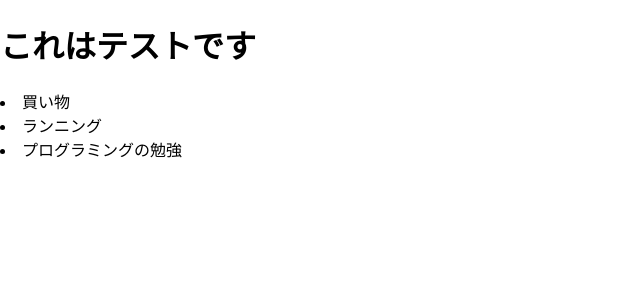
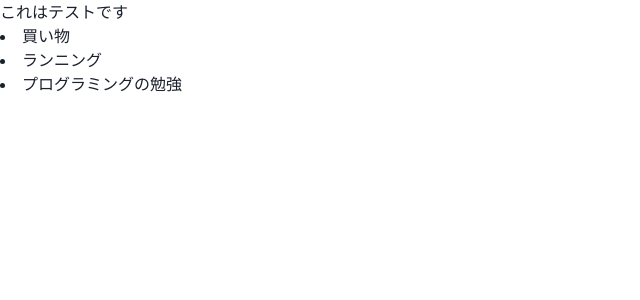
Before and after one commit to ssaitho/todo-web, a React (Create React App) app: page / in a window 1280 px wide. Shown: the top 300 px of the page, without its empty margins (0-640 px from the left). Built offline with nearby package versions, Linux system fonts and the light colour scheme.

Commit message:
add ChakuraUI

```diff
--- a/package.json
+++ b/package.json
@@ -3,9 +3,13 @@
   "version": "0.1.0",
   "private": true,
   "dependencies": {
+    "@chakra-ui/react": "^2.5.1",
+    "@emotion/react": "^11.10.6",
+    "@emotion/styled": "^11.10.6",
     "@testing-library/jest-dom": "^5.16.5",
     "@testing-library/react": "^13.4.0",
     "@testing-library/user-event": "^13.5.0",
+    "framer-motion": "^10.3.1",
     "react": "^18.2.0",
     "react-dom": "^18.2.0",
     "react-scripts": "5.0.1",
--- a/src/index.js
+++ b/src/index.js
@@ -1,13 +1,16 @@
-import React from 'react';
-import ReactDOM from 'react-dom/client';
-import './index.css';
-import App from './App';
-import reportWebVitals from './reportWebVitals';
+import React from "react";
+import ReactDOM from "react-dom/client";
+import "./index.css";
+import App from "./App";
+import reportWebVitals from "./reportWebVitals";
+import { ChakraProvider } from "@chakra-ui/react";
 
-const root = ReactDOM.createRoot(document.getElementById('root'));
+const root = ReactDOM.createRoot(document.getElementById("root"));
 root.render(
   <React.StrictMode>
-    <App />
+    <ChakraProvider>
+      <App />
+    </ChakraProvider>
   </React.StrictMode>
 );
 
```
Also changed, not shown: 1 other file (tests, documents, lock files or other folders).
